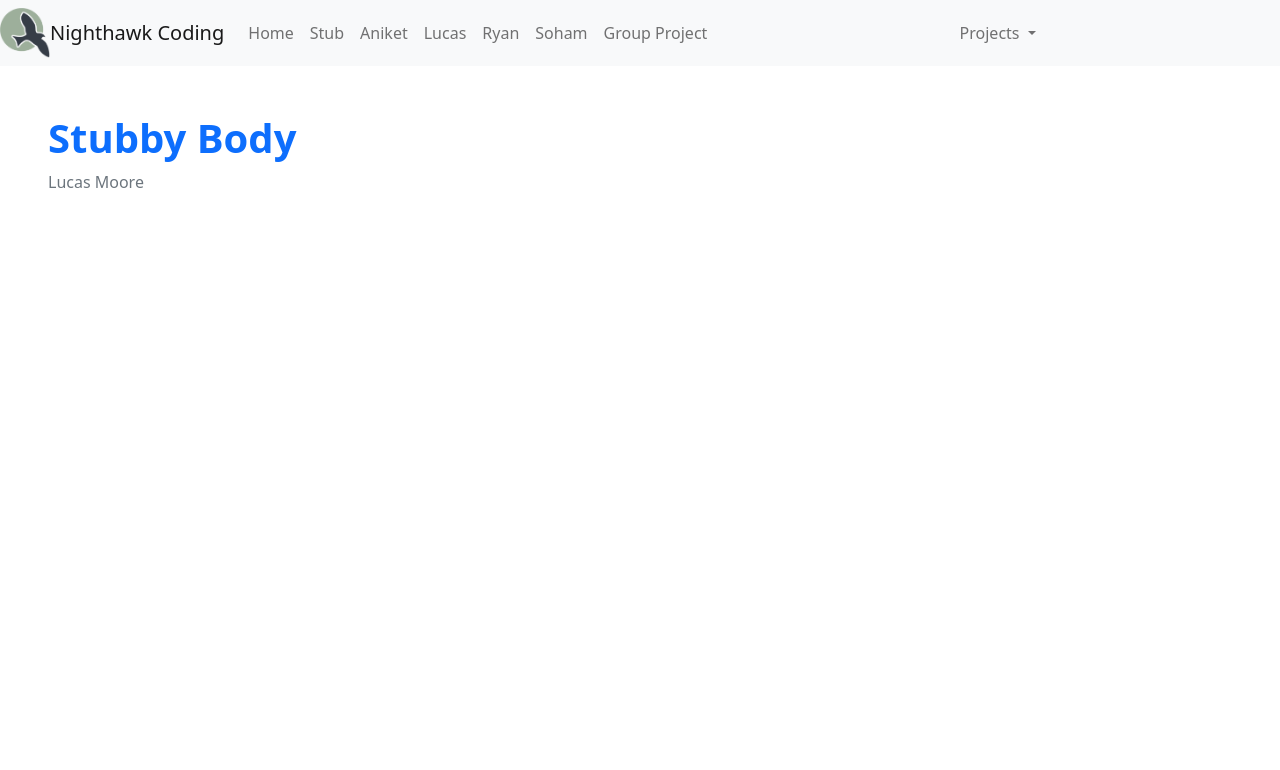
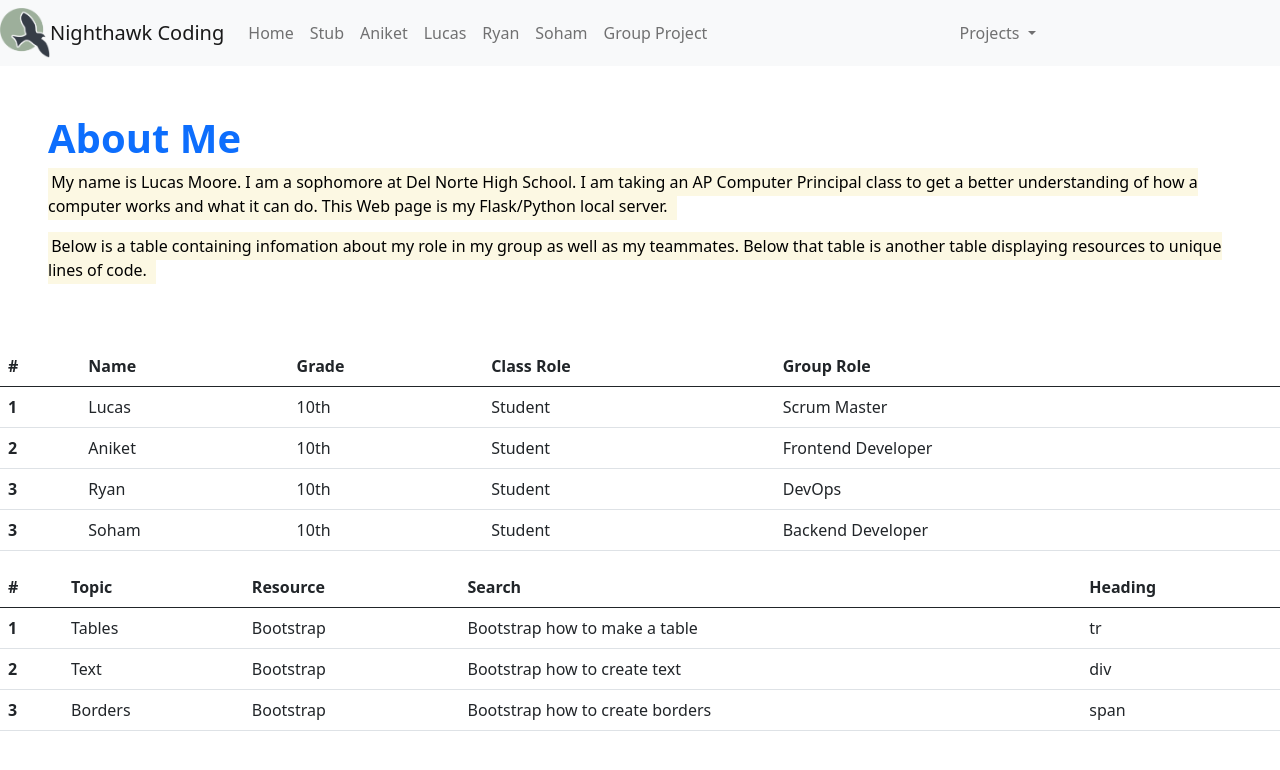
Before and after one commit to AniCricKet/fried-giggles, a Flask app: page /lucas/ in a window 1280 px wide. Shown: the top 770 px of the page. Run offline with Flask 2, Linux system fonts and the light colour scheme.

Commit message:
lucaspage

```diff
--- a/templates/lucas.html
+++ b/templates/lucas.html
@@ -8,9 +8,80 @@
 {% block body %}
     <!- Try building a new body here, bootstrap is a wise choice ->
     <div class="px-5 py-5 mx-auto">
-        <h1 class="text-primary"><strong>Stubby Body</strong></h1>
-        <p class="text-secondary">Lucas Moore</p>
+        <h1 class="text-primary"><strong>About Me</strong></h1>
+        <p class="text-secondary"><mark>My name is Lucas Moore. I am a sophomore at Del Norte High School. I am taking an AP Computer Principal class to get a better understanding of how a computer works and what it can do. This Web page is my Flask/Python local server.<mark></p>
+        <p class="text-secondary"><mark>Below is a table containing infomation about my role in my group as well as my teammates. Below that table is another table displaying resources to unique lines of code.<mark></p>
     </div>
+    <table class="table">
+      <thead>
+        <tr>
+          <th scope="col">#</th>
+          <th scope="col">Name</th>
+          <th scope="col">Grade</th>
+          <th scope="col">Class Role</th>
+          <th scope="col">Group Role</th>
+        </tr>
+        <tbody>
+          <tr>
+            <th scope="row">1</th>
+            <td>Lucas</td>
+            <td>10th</td>
+            <td>Student</td>
+            <td>Scrum Master</td>
+          </tr>
+          <tr>
+            <th scope="row">2</th>
+            <td>Aniket</td>
+            <td>10th</td>
+            <td>Student</td>
+            <td>Frontend Developer</td>
+          </tr>
+          <tr>
+            <th scope="row">3</th>
+            <td>Ryan</td>
+            <td>10th</td>
+            <td>Student</td>
+            <td>DevOps</td>
+          </tr>
+          <tr>
+            <th scope="row">3</th>
+            <td>Soham</td>
+            <td>10th</td>
+            <td>Student</td>
+            <td>Backend Developer</td>
+      </thead>
+    <table class="table">
+      <thead>
+        <tr>
+          <th scope="col">#</th>
+          <th scope="col">Topic</th>
+          <th scope="col">Resource</th>
+          <th scope="col">Search</th>
+          <th scope="col">Heading</th>
+        </tr>
+        <tbody>
+          <tr>
+            <th scope="row">1</th>
+            <td>Tables</td>
+            <td>Bootstrap</td>
+            <td>Bootstrap how to make a table</td>
+            <td>tr</td>
+          </tr>
+          <tr>
+            <th scope="row">2</th>
+            <td>Text</td>
+            <td>Bootstrap</td>
+            <td>Bootstrap how to create text</td>
+            <td>div</td>
+          </tr>
+          <tr>
+            <th scope="row">3</th>
+            <td>Borders</td>
+            <td>Bootstrap</td>
+            <td>Bootstrap how to create borders</td>
+            <td>span</td>
+          </tr>
+      </thead>
 {% endblock %}
 
 <!- This is turning off birds background from base.html -->
```
